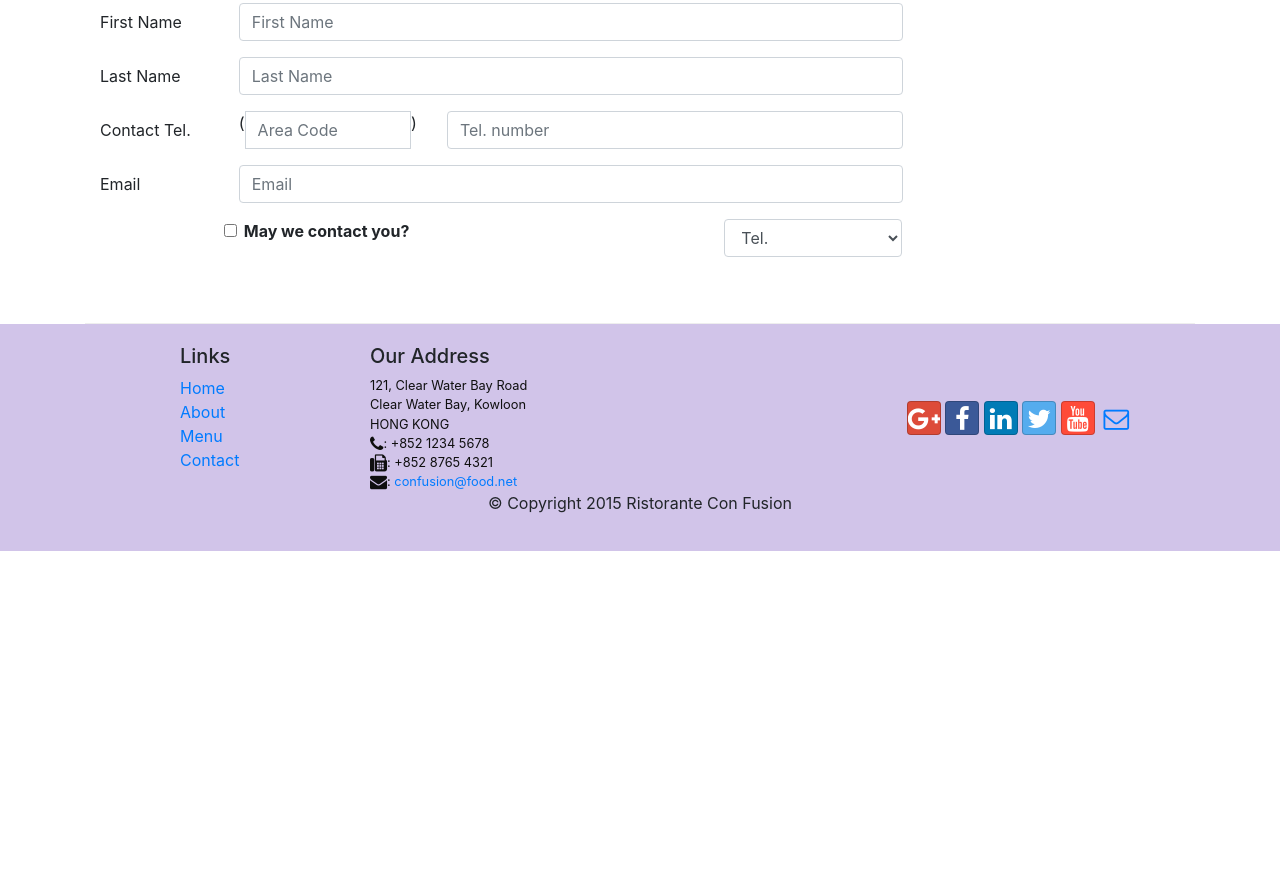
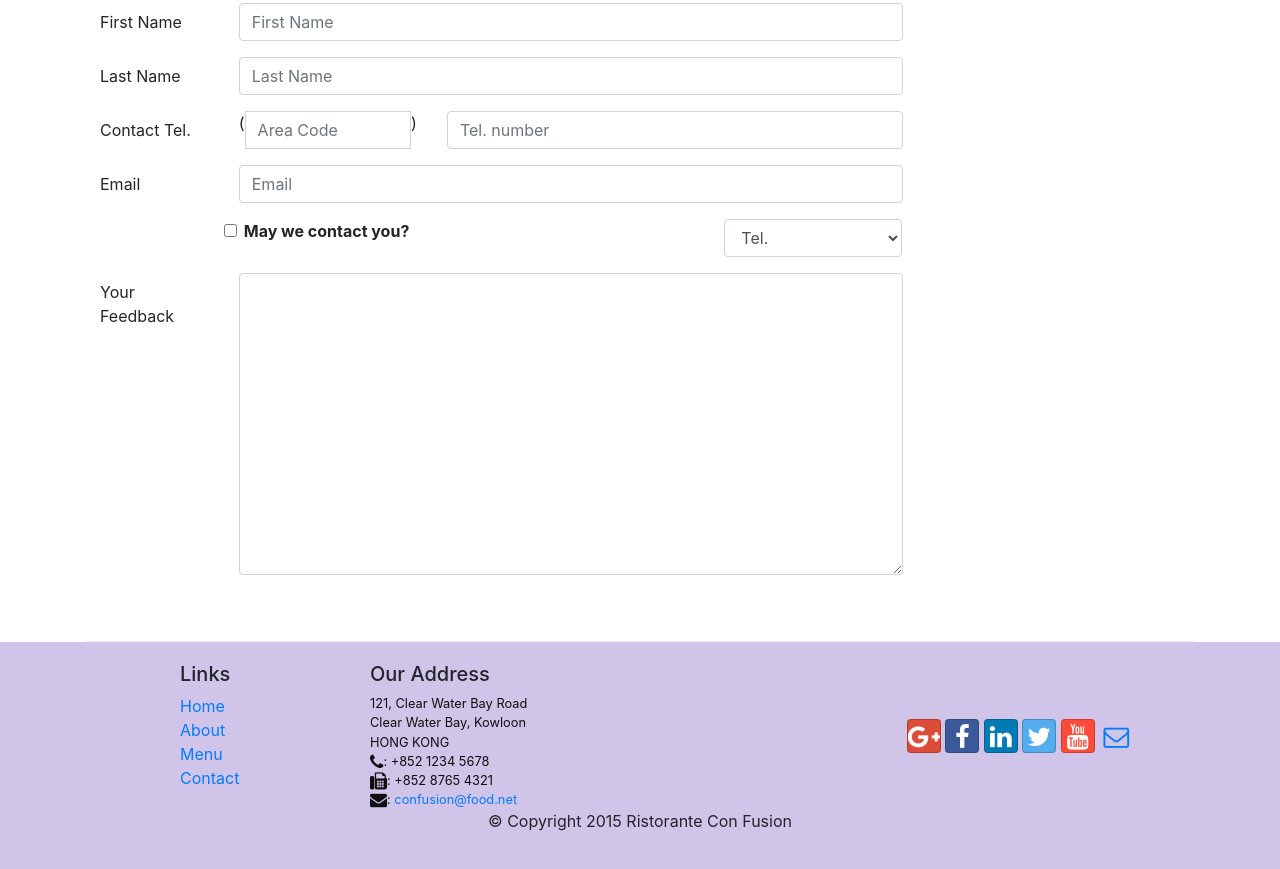
Before and after one commit to yuliamsky/conFusion, a website: page contactus.html in a window 1280 px wide. Shown: the part 929-1798 px from the top of the page. Before the commit the page ends 1480 px from the top, so only its background shows below. Drawn offline with nearby package versions, Linux system fonts and the light colour scheme.

Commit message:
Add 'textarea' to the input form - write a feedback.

```diff
--- a/contactus.html
+++ b/contactus.html
@@ -142,6 +142,14 @@
             </div>
           </div>
 
+          <div class="form-group row">
+              <label for="feedback" class="col-md-2 col-form-label">Your Feedback</label>
+              <div class="col-md-10">
+                <!-- 'rows' in the 'textarea' defined the HEIGHT of the box. -->
+                <textarea class="form-control" id="feedback" name="feedback" rows="12">
+                </textarea>
+              </div>
+          </div>
 
         </form>
       </div>
```
